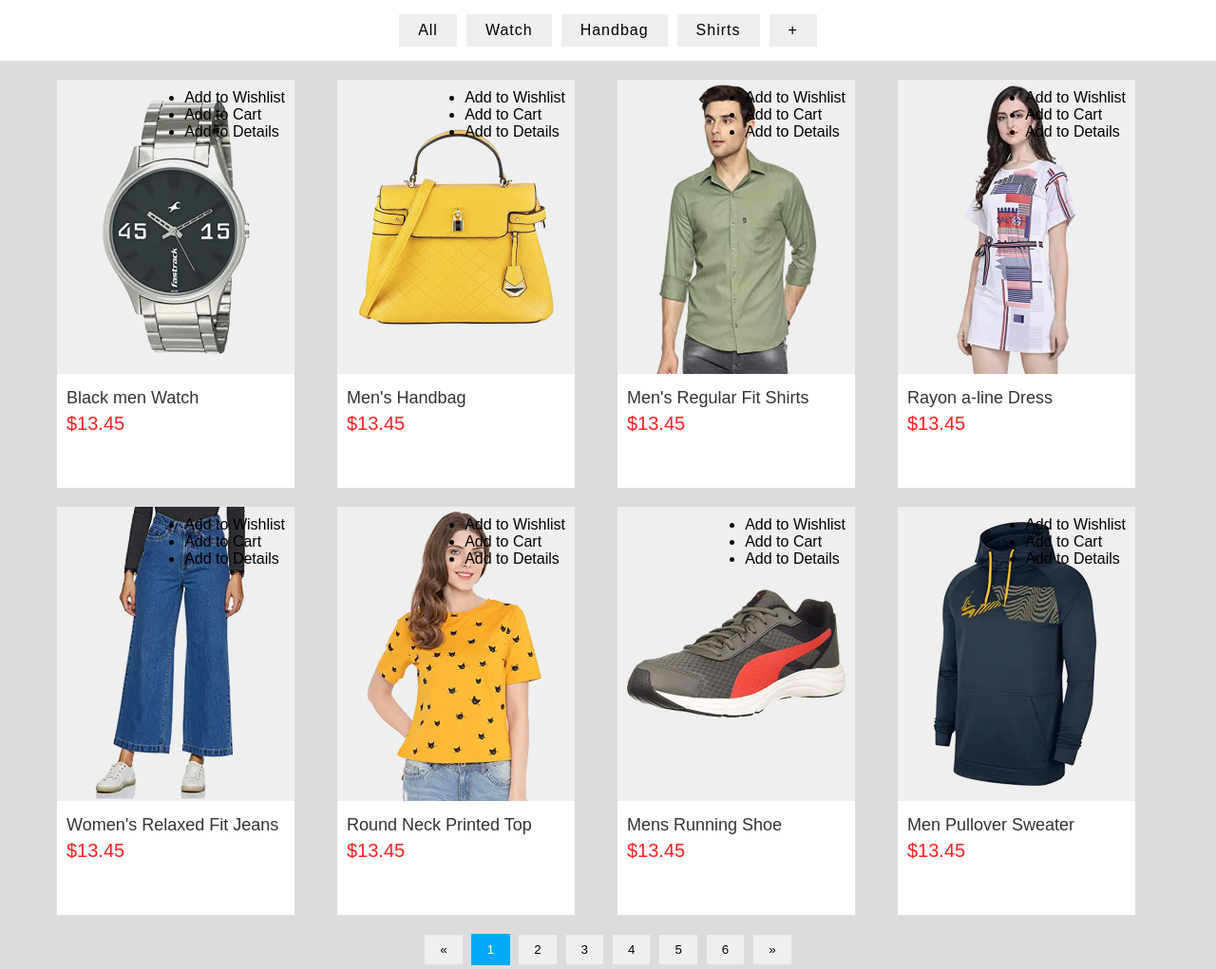
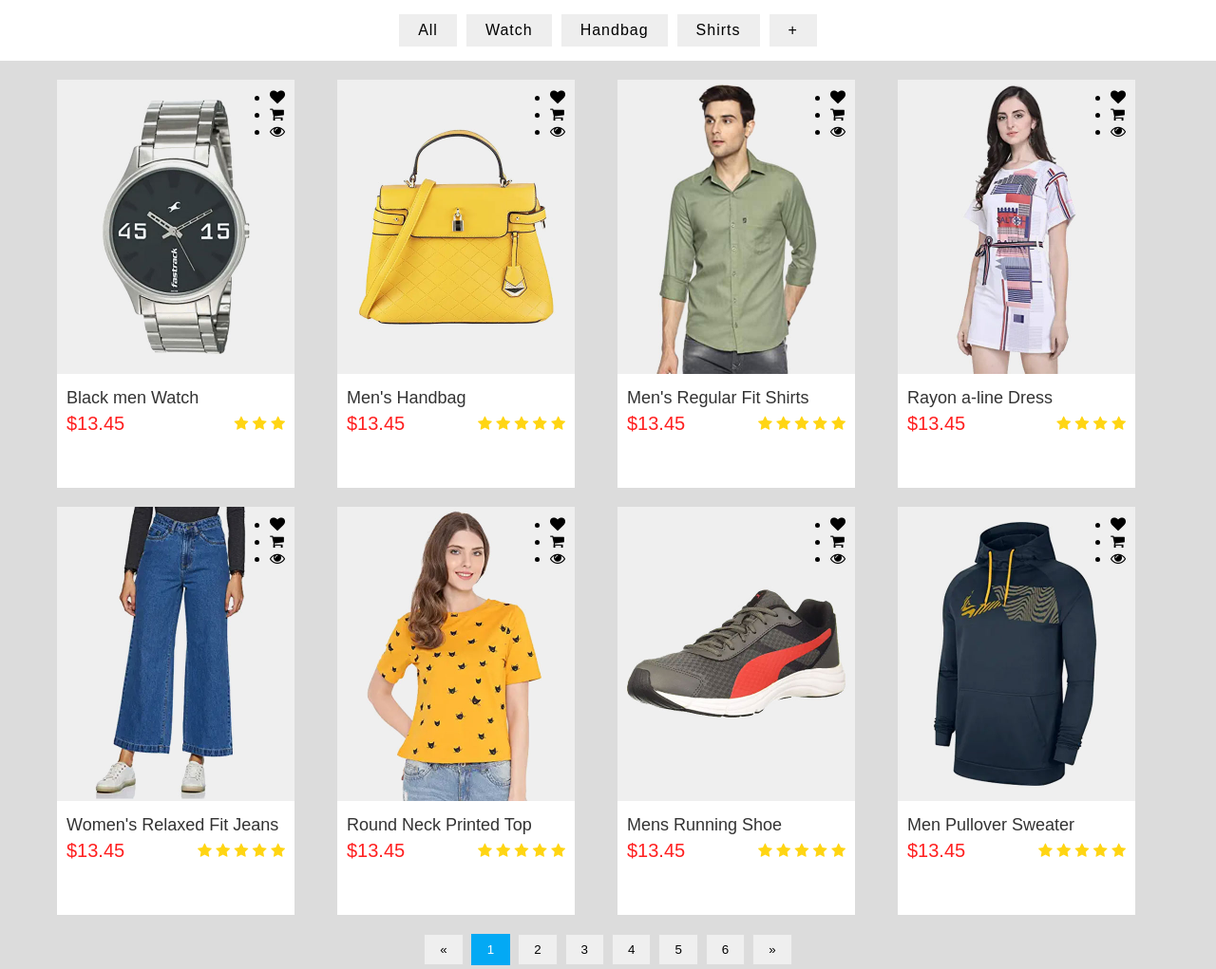
Before and after one commit to tua2/ex1, a plain HTML site: page index.html in a window 1280 px wide. Shown: the whole page at 95% size. Drawn offline with Linux system fonts and the light colour scheme.

Commit message:
rating, icon, ve dich

```diff
--- a/css/style.css
+++ b/css/style.css
@@ -137,3 +137,44 @@ background: #dcdcdc;
     height: 0;
     overflow: hidden;
   }
+
+
+  .list-top .post .content .price .fa{
+    color: #ffd513;
+    cursor: pointer;
+  }
+
+  .action li span {
+    position: absolute;
+    right: 50px;
+    top: 50%;
+    transform: translateY(-50%) translateX(-20px);
+    white-space: nowrap;
+    padding: 4px 6px;
+    background: #fff;
+    color: #333;
+    font-weight: 500;
+    font-size: 12px;
+    border-radius: 4px;
+    pointer-events: none;
+    opacity: 0;
+    transition: 0.5s r;
+  }
+  .action li:hover {
+    background: #ff2020;
+    color: #fff;
+  }
+  .action li:hover span {
+    opacity: 1;
+    transform: translateY(-50%) translateX(0px);
+  }
+  .action li span::before {
+    content: "";
+    position: absolute;
+    top: 50;
+    right: -4px;
+    width: 8px;
+    height: 8px;
+    background: #fff;
+    transform: translateX(-50%) rotate(45deg);
+  }
--- a/index.html
+++ b/index.html
@@ -6,6 +6,7 @@
     <meta name="viewport" content="width=device-width, initial-scale=1.0">
     <title>18521606</title>
     <link rel="stylesheet" href="./css/style.css">
+    <link rel="stylesheet" href="https://cdnjs.cloudflare.com/ajax/libs/font-awesome/4.7.0/css/font-awesome.css">
 
 </head>
 <body>
@@ -26,9 +27,9 @@
                     <div class="img-in">
                         <img src="./images/2.jpg" alt="">
                         <ul class="action">
-                            <li><span>Add to Wishlist</span></li>
-                            <li><span>Add to Cart</span></li>
-                            <li><span>Add to Details</span></li>
+                            <li><i class="fa fa-heart" ></i><span>Add to Wishlist</span></li>
+                            <li><i class="fa fa-shopping-cart" ></i><span>Add to Cart</span></li>
+                            <li><i class="fa fa-eye" ></i><span>Add to Details</span></li>
                         </ul>
                     </div>
                     <div class="content">
@@ -38,6 +39,10 @@
                         <div class="price">
                             <h2>$13.45</h2>
                             <div class="rating">
+                                <i class="fa fa-star"></i>
+                                <i class="fa fa-star"></i>
+                                <i class="fa fa-star"></i>
+
 
                             </div>
                         </div>
@@ -50,9 +55,9 @@
                     <div class="img-in">
                         <img src="./images/4.jpg" alt="">
                         <ul class="action">
-                            <li><span>Add to Wishlist</span></li>
-                            <li><span>Add to Cart</span></li>
-                            <li><span>Add to Details</span></li>
+                           <li><i class="fa fa-heart" ></i><span>Add to Wishlist</span></li>
+                            <li><i class="fa fa-shopping-cart" ></i><span>Add to Cart</span></li>
+                            <li><i class="fa fa-eye" ></i><span>Add to Details</span></li>
                         </ul>
                     </div>
                     <div class="content">
@@ -62,7 +67,11 @@
                         <div class="price">
                             <h2>$13.45</h2>
                             <div class="rating">
-
+                                <i class="fa fa-star"></i>
+                                <i class="fa fa-star"></i>
+                                <i class="fa fa-star"></i>
+                                <i class="fa fa-star"></i>
+                                <i class="fa fa-star"></i>
                             </div>
                         </div>
                     </div>
@@ -74,9 +83,9 @@
                     <div class="img-in">
                         <img src="./images/3.jpg" alt="">
                         <ul class="action">
-                            <li><span>Add to Wishlist</span></li>
-                            <li><span>Add to Cart</span></li>
-                            <li><span>Add to Details</span></li>
+                           <li><i class="fa fa-heart" ></i><span>Add to Wishlist</span></li>
+                            <li><i class="fa fa-shopping-cart" ></i><span>Add to Cart</span></li>
+                            <li><i class="fa fa-eye" ></i><span>Add to Details</span></li>
                         </ul>
                     </div>
                     <div class="content">
@@ -86,7 +95,11 @@
                         <div class="price">
                             <h2>$13.45</h2>
                             <div class="rating">
-
+                                <i class="fa fa-star"></i>
+                                <i class="fa fa-star"></i>
+                                <i class="fa fa-star"></i>
+                                <i class="fa fa-star"></i>
+                                <i class="fa fa-star"></i>
                             </div>
                         </div>
                     </div>
@@ -98,9 +111,9 @@
                     <div class="img-in">
                         <img src="./images/1.jpg" alt="">
                         <ul class="action">
-                            <li><span>Add to Wishlist</span></li>
-                            <li><span>Add to Cart</span></li>
-                            <li><span>Add to Details</span></li>
+                           <li><i class="fa fa-heart" ></i><span>Add to Wishlist</span></li>
+                            <li><i class="fa fa-shopping-cart" ></i><span>Add to Cart</span></li>
+                            <li><i class="fa fa-eye" ></i><span>Add to Details</span></li>
                         </ul>
                     </div>
                     <div class="content">
@@ -110,6 +123,10 @@
                         <div class="price">
                             <h2>$13.45</h2>
                             <div class="rating">
+                                <i class="fa fa-star"></i>
+                                <i class="fa fa-star"></i>
+                                <i class="fa fa-star"></i>
+                                <i class="fa fa-star"></i>
 
                             </div>
                         </div>
@@ -121,9 +138,9 @@
                     <div class="img-in">
                         <img src="./images/5.jpg" alt="">
                         <ul class="action">
-                            <li><span>Add to Wishlist</span></li>
-                            <li><span>Add to Cart</span></li>
-                            <li><span>Add to Details</span></li>
+                           <li><i class="fa fa-heart" ></i><span>Add to Wishlist</span></li>
+                            <li><i class="fa fa-shopping-cart" ></i><span>Add to Cart</span></li>
+                            <li><i class="fa fa-eye" ></i><span>Add to Details</span></li>
                         </ul>
                     </div>
                     <div class="content">
@@ -133,7 +150,11 @@
                         <div class="price">
                             <h2>$13.45</h2>
                             <div class="rating">
-
+                                <i class="fa fa-star"></i>
+                                <i class="fa fa-star"></i>
+                                <i class="fa fa-star"></i>
+                                <i class="fa fa-star"></i>
+                                <i class="fa fa-star"></i>
                             </div>
                         </div>
                     </div>
@@ -144,9 +165,9 @@
                     <div class="img-in">
                         <img src="./images/6.jpg" alt="">
                         <ul class="action">
-                            <li><span>Add to Wishlist</span></li>
-                            <li><span>Add to Cart</span></li>
-                            <li><span>Add to Details</span></li>
+                           <li><i class="fa fa-heart" ></i><span>Add to Wishlist</span></li>
+                            <li><i class="fa fa-shopping-cart" ></i><span>Add to Cart</span></li>
+                            <li><i class="fa fa-eye" ></i><span>Add to Details</span></li>
                         </ul>
                     </div>
                     <div class="content">
@@ -156,7 +177,11 @@
                         <div class="price">
                             <h2>$13.45</h2>
                             <div class="rating">
-
+                                <i class="fa fa-star"></i>
+                                <i class="fa fa-star"></i>
+                                <i class="fa fa-star"></i>
+                                <i class="fa fa-star"></i>
+                                <i class="fa fa-star"></i>
                             </div>
                         </div>
                     </div>
@@ -167,9 +192,9 @@
                     <div class="img-in">
                         <img src="./images/7.jpg" alt="">
                         <ul class="action">
-                            <li><span>Add to Wishlist</span></li>
-                            <li><span>Add to Cart</span></li>
-                            <li><span>Add to Details</span></li>
+                           <li><i class="fa fa-heart" ></i><span>Add to Wishlist</span></li>
+                            <li><i class="fa fa-shopping-cart" ></i><span>Add to Cart</span></li>
+                            <li><i class="fa fa-eye" ></i><span>Add to Details</span></li>
                         </ul>
                     </div>
                     <div class="content">
@@ -179,7 +204,11 @@
                         <div class="price">
                             <h2>$13.45</h2>
                             <div class="rating">
-
+                                <i class="fa fa-star"></i>
+                                <i class="fa fa-star"></i>
+                                <i class="fa fa-star"></i>
+                                <i class="fa fa-star"></i>
+                                <i class="fa fa-star"></i>
                             </div>
                         </div>
                     </div>
@@ -190,9 +219,9 @@
                     <div class="img-in">
                         <img src="./images/8.jpg" alt="">
                         <ul class="action">
-                            <li><span>Add to Wishlist</span></li>
-                            <li><span>Add to Cart</span></li>
-                            <li><span>Add to Details</span></li>
+                           <li><i class="fa fa-heart" ></i><span>Add to Wishlist</span></li>
+                            <li><i class="fa fa-shopping-cart" ></i><span>Add to Cart</span></li>
+                            <li><i class="fa fa-eye" ></i><span>Add to Details</span></li>
                         </ul>
                     </div>
                     <div class="content">
@@ -202,7 +231,11 @@
                         <div class="price">
                             <h2>$13.45</h2>
                             <div class="rating">
-
+                                <i class="fa fa-star"></i>
+                                <i class="fa fa-star"></i>
+                                <i class="fa fa-star"></i>
+                                <i class="fa fa-star"></i>
+                                <i class="fa fa-star"></i>
                             </div>
                         </div>
                     </div>
```
